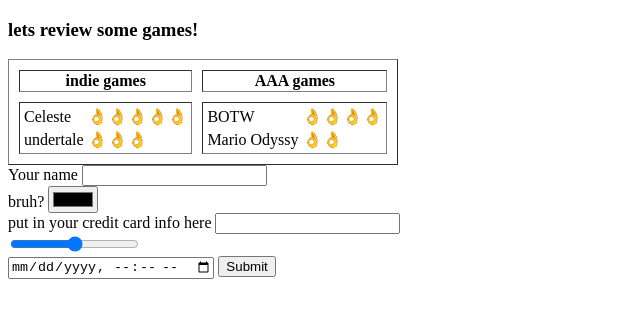
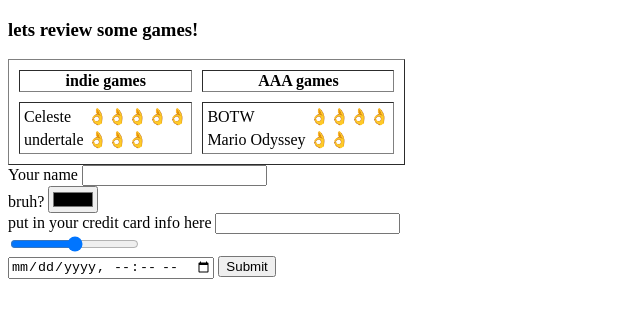
Before and after one commit to DhruvBhatia0/test-website, a plain HTML site: page game.html in a window 1280 px wide. Shown: the whole page, without its empty margins (0-640 px from the left). Drawn offline with Linux system fonts and the light colour scheme.

Commit message:
Update game.html

```diff
--- a/game.html
+++ b/game.html
@@ -36,7 +36,7 @@
                             <td>👌👌👌👌</td>
                         </tr>
                         <tr>
-                            <td>Mario Odyssy</td>
+                            <td>Mario Odyssey</td>
                             <td>👌👌</td>
                         </tr>
                     </table>
```
